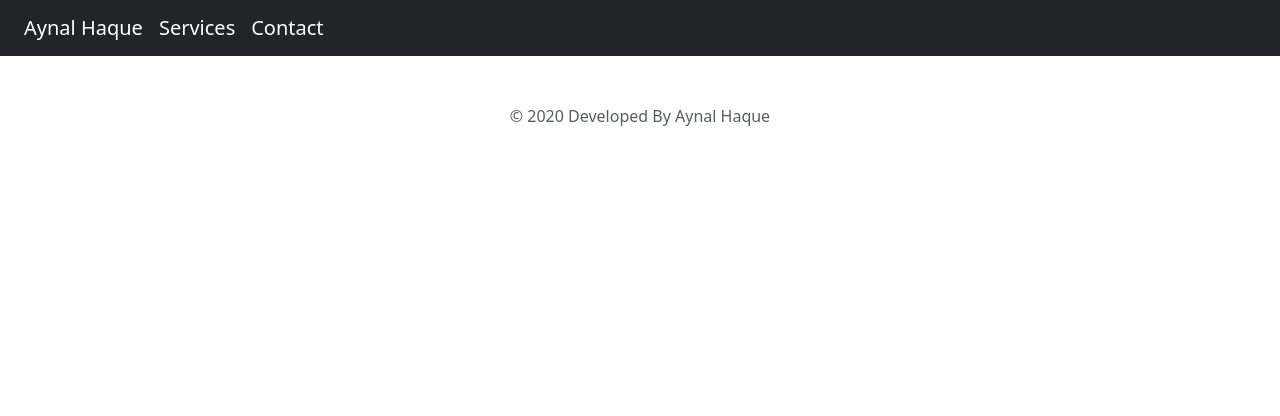
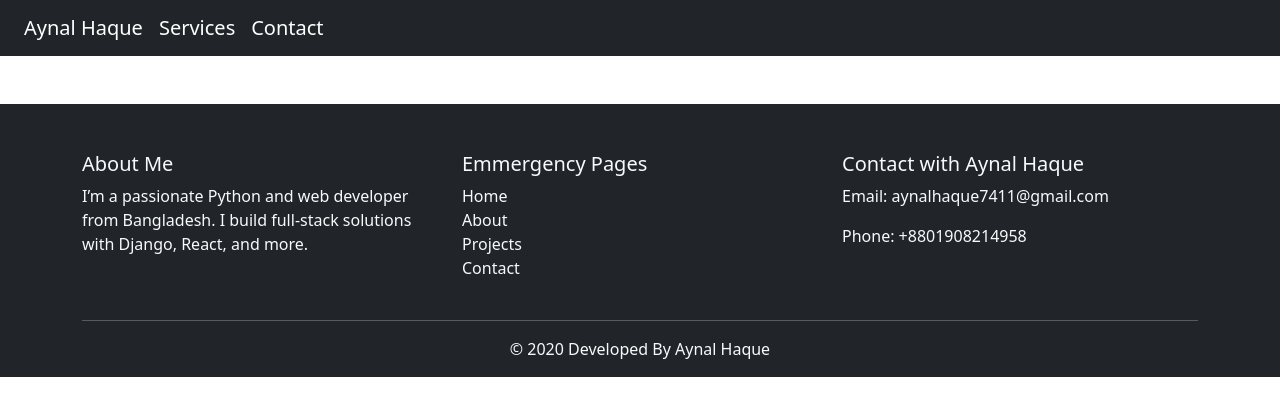
Before and after one commit to Aynal7411/aynal-haque, a Django app: template core/templates/base.html in a window 1280 px wide. Shown: the top 416 px of the page. Run offline with Django 5.2, Linux system fonts and the light colour scheme; the template is opened without the code that fills it: most values are stand-ins (such as "Sample title", 1, 10 or a date in 2020).

Commit message:
footer add

```diff
--- a/core/templates/base.html
+++ b/core/templates/base.html
@@ -4,7 +4,8 @@
 <html lang="en">
 <head>
     <meta charset="UTF-8">
-    <title>{% block title %}My Portfolio{% endblock %}</title>
+    <meta name="viewport" content="width=device-width, initial-scale=1">
+    <title>{% block title %}Aynal Haque{% endblock %}</title>
     <link rel="stylesheet" href="{% static "css/styles.css" %}">
     <link href="https://cdn.jsdelivr.net/npm/bootstrap@5.3.0/dist/css/bootstrap.min.css" rel="stylesheet">
 </head>
@@ -19,8 +20,6 @@
         {% block content %}{% endblock %}
     </div>
 
-    <footer class="text-center mt-5 mb-3 text-muted">
-        &copy; {{ year }} Developed By Aynal Haque
-    </footer>
+   {% include "footer.html" %}
 </body>
 </html>
--- /dev/null
+++ b/core/templates/footer.html
@@ -0,0 +1,34 @@
+<!-- Footer -->
+<footer class="bg-dark text-light pt-5 pb-3 mt-5">
+  <div class="container">
+    <div class="row">
+      <!-- About -->
+      <div class="col-md-4">
+        <h5>About Me</h5>
+        <p>I’m a passionate Python and web developer from Bangladesh. I build full-stack solutions with Django, React, and more.</p>
+      </div>
+
+      <!-- Quick Links -->
+      <div class="col-md-4">
+        <h5>Emmergency Pages</h5>
+        <ul class="list-unstyled">
+          <li><a href="{#}" class="text-light text-decoration-none">Home</a></li>
+          <li><a href="{#}" class="text-light text-decoration-none">About</a></li>
+          <li><a href="{#}" class="text-light text-decoration-none">Projects</a></li>
+          <li><a href="{% url 'contact' %}" class="text-light text-decoration-none">Contact</a></li>
+        </ul>
+      </div>
+
+      <!-- Contact Info -->
+      <div class="col-md-4">
+        <h5>Contact with Aynal Haque</h5>
+        <p>Email: aynalhaque7411@gmail.com</p>
+        <p>Phone: +8801908214958</p>
+
+      </div>
+    </div>
+
+    <hr class="bg-secondary mt-4">
+    <p class="text-center mb-0">&copy; {{ now|date:"Y" }} Developed By Aynal Haque</p>
+  </div>
+</footer>
```
